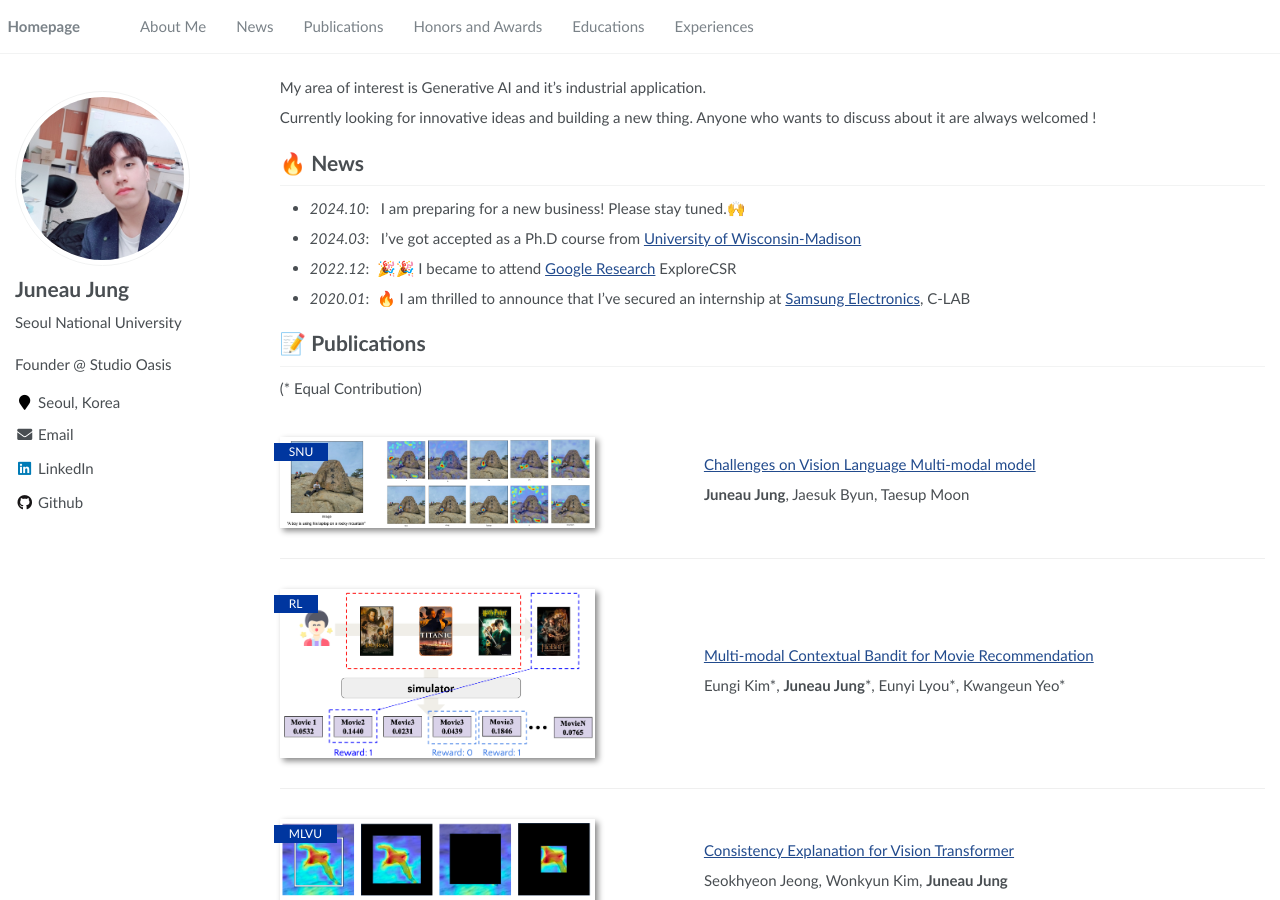
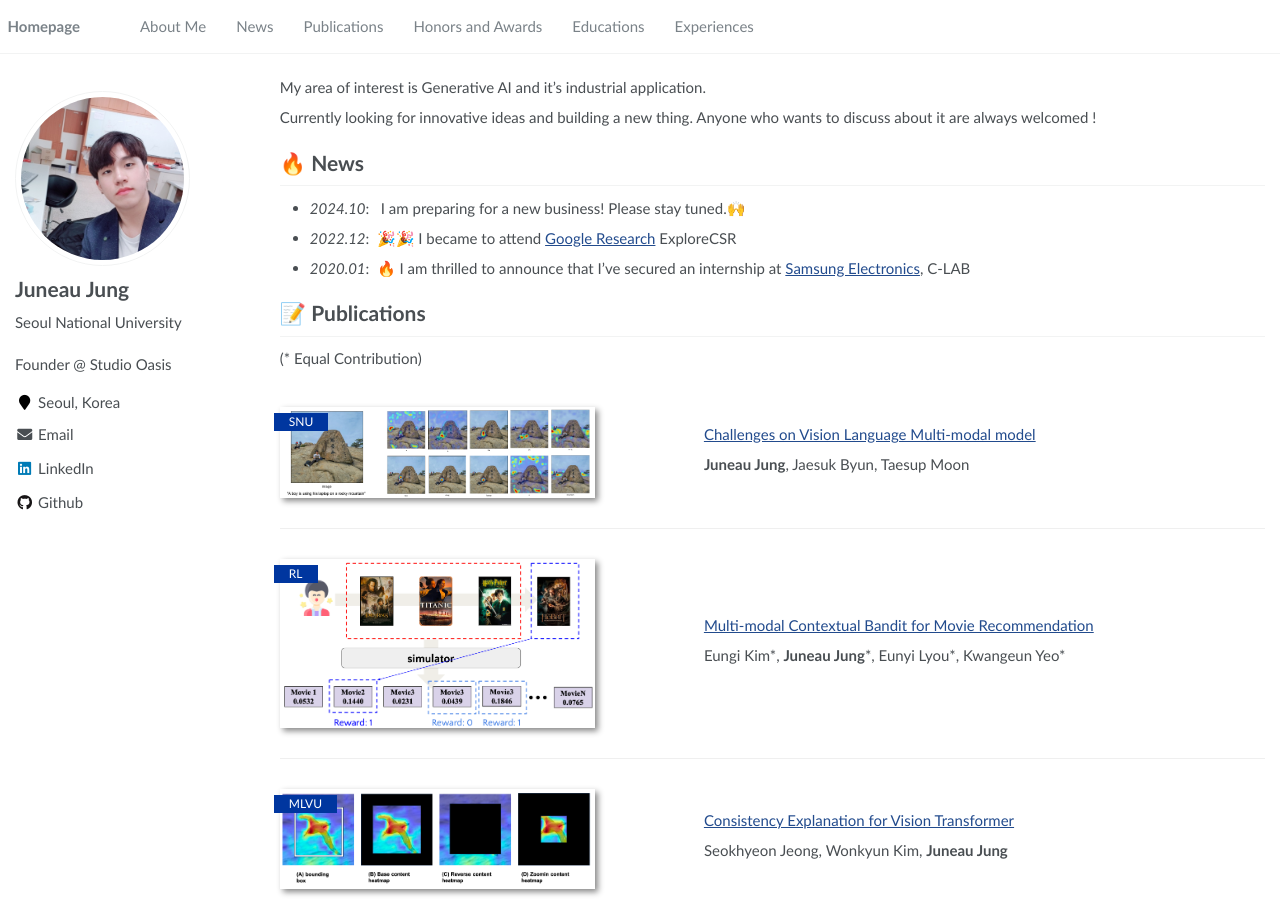
Before and after one commit to zzuno/zzuno.github.io, a Jekyll site: the page built from _pages/about.md, in a window 1280 px wide and 900 px high. Built offline with Jekyll 4.4.1, drawn with Linux system fonts in a browser that asks for light colours.

Commit message:
uwm back

```diff
--- a/_pages/about.md
+++ b/_pages/about.md
@@ -25,7 +25,7 @@
 # 🔥 News
 
 - _2024.10_: &nbsp; I am preparing for a new business! Please stay tuned.🙌
-- _2024.03_: &nbsp; I've got accepted as a Ph.D course from [University of Wisconsin-Madison](https://www.wisc.edu)
+<!-- - _2024.03_: &nbsp; I've got accepted as a Ph.D course from [University of Wisconsin-Madison](https://www.wisc.edu) -->
 - _2022.12_: &nbsp;🎉🎉 I became to attend [Google Research](https://research.google/) ExploreCSR
 - _2020.01_: &nbsp;🔥 I am thrilled to announce that I’ve secured an internship at [Samsung Electronics](https://www.samsung.com/sec/), C-LAB
 
```
